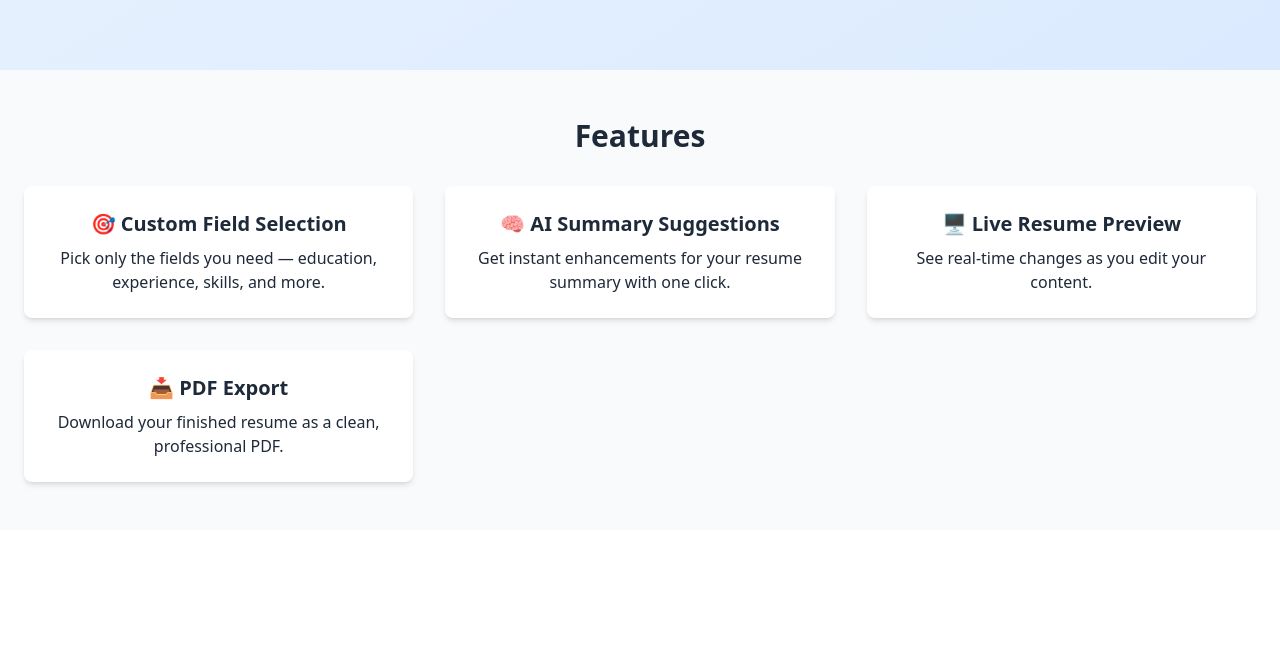
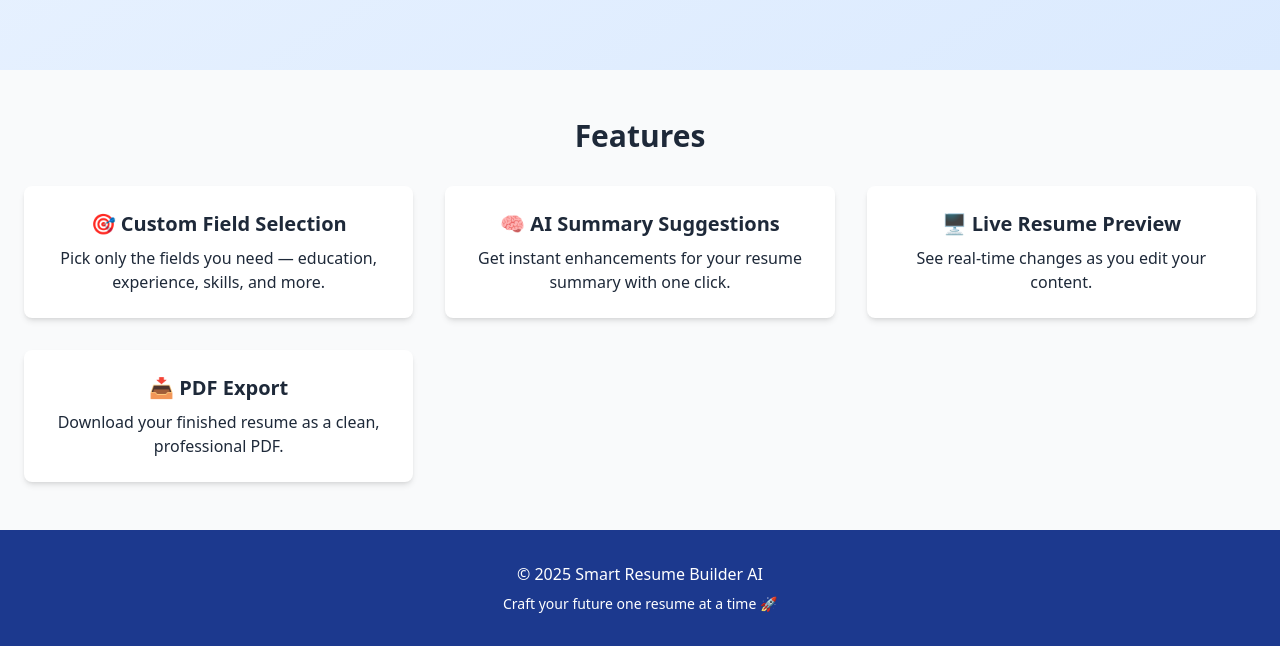
Before and after one commit to sohan-29/smart-resume-builder-ai, a React (Vite) app in the folder frontend/: page / in a window 1280 px wide. Shown: the part 814-1460 px from the top of the page. Before the commit the page ends 1344 px from the top, so only its background shows below. Built offline with nearby package versions, Linux system fonts and the light colour scheme.

Commit message:
added basic footer

```diff
--- a/frontend/src/components/buildResume.jsx
+++ b/frontend/src/components/buildResume.jsx
@@ -2,6 +2,7 @@ import { useState } from "react";
 import ResumeForm from "./resumeForm";
 import ResumePreview from "./resumePreview";
 import Header from "./header";
+import Footer from "./footer";
 
 const BuildResume = ({ userDataSet }) => {
   const [resumeData, setResumeData] = useState({});
@@ -13,6 +14,7 @@ const BuildResume = ({ userDataSet }) => {
         <ResumeForm setResumeData={setResumeData} userDataSet={userDataSet} />
         <ResumePreview data={resumeData} />
       </div>
+      <Footer />
     </>
 
   );
--- /dev/null
+++ b/frontend/src/components/footer.jsx
@@ -0,0 +1,10 @@
+const Footer = () => {
+  return (
+    <footer className="bg-blue-900 text-white px-6 py-8 text-center">
+      <p className="mb-2">&copy; {new Date().getFullYear()} Smart Resume Builder AI</p>
+      <p className="text-sm">Craft your future one resume at a time 🚀</p>
+    </footer>
+  )
+}
+
+export default Footer;
--- a/frontend/src/components/interactionPage.jsx
+++ b/frontend/src/components/interactionPage.jsx
@@ -3,6 +3,7 @@ import { useNavigate } from "react-router-dom";
 import Header from "./header";
 import { ToastContainer, toast } from "react-toastify";
 import "react-toastify/dist/ReactToastify.css";
+import Footer from "./footer";
 
 const UserInteractionPage = ({ userDataSet, setUserDataSet }) => {
   const navigate = useNavigate();
@@ -86,6 +87,7 @@ const UserInteractionPage = ({ userDataSet, setUserDataSet }) => {
           className="mt-4 px-6 py-3 bg-green-500 text-white rounded"
         >Next</button>
       </div>
+      <Footer />
     </>
   );
 }
--- a/frontend/src/components/landingPage.jsx
+++ b/frontend/src/components/landingPage.jsx
@@ -1,3 +1,4 @@
+import Footer from "./footer";
 import Header from "./header";
 
 const LandingPage = () => {
@@ -25,6 +26,7 @@ const LandingPage = () => {
         </div>
       </section>
 
+      <Footer />
     </div>
   );
 };
```
